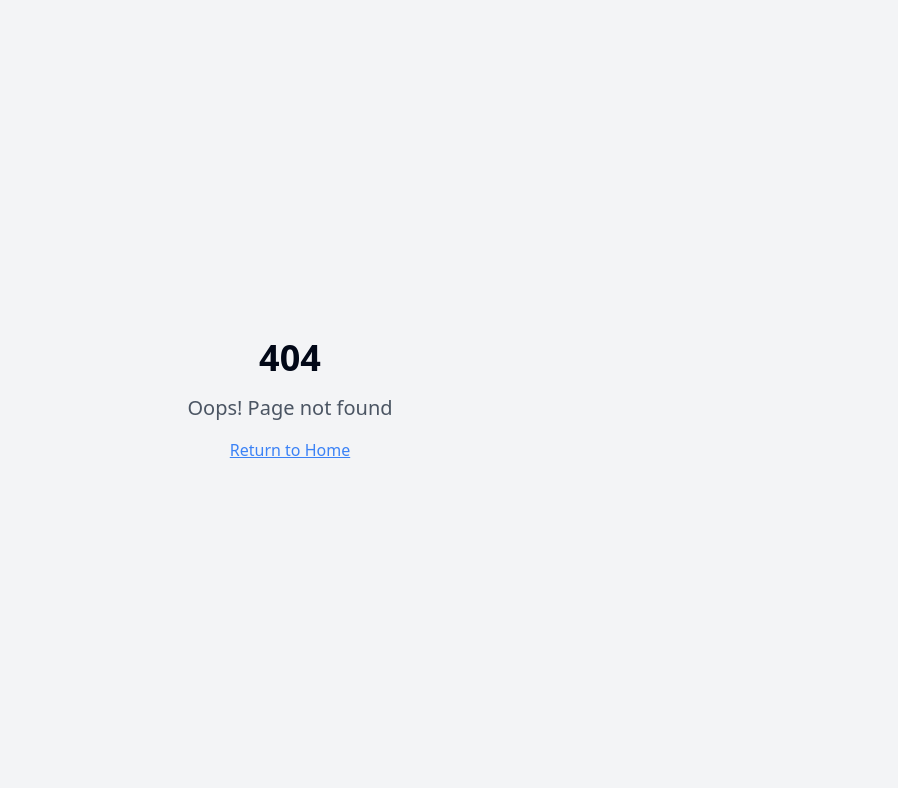
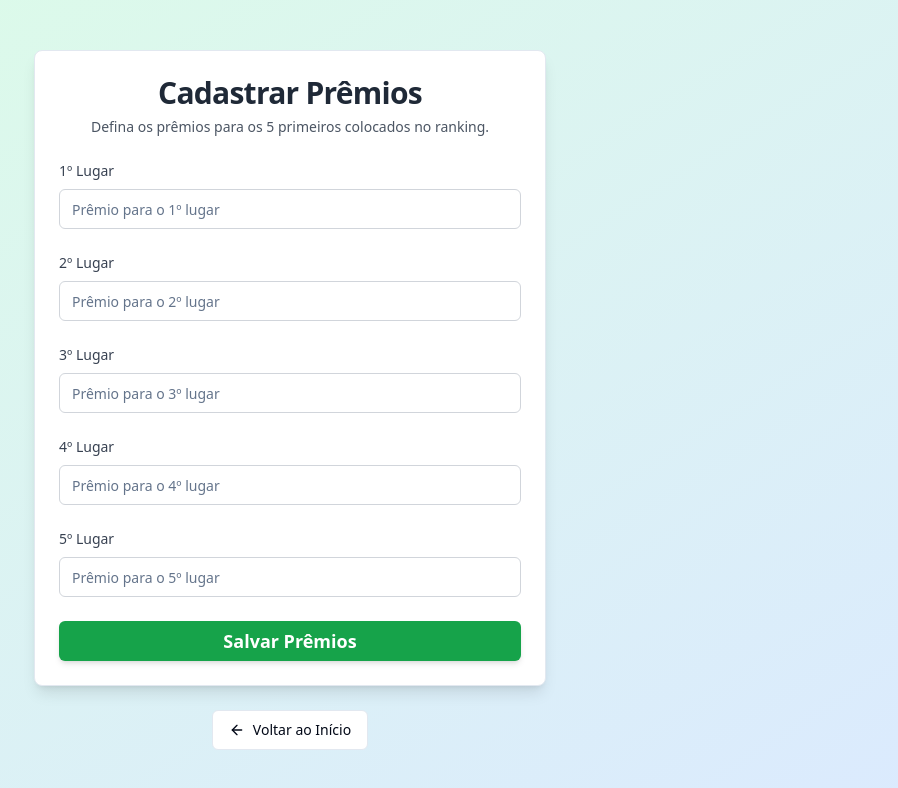
Before and after one commit to Dev-ICSN/Jogo-Ca-a-Palavras, a React (Vite) app: page /prizes in a window 1280 px wide. Before the commit this address had no page. Shown: the top 788 px of the page, without its empty margins (350-1248 px from the left). Built offline with nearby package versions, Linux system fonts and the light colour scheme.

Commit message:
[dyad] Adicionando cadastro de prêmios - wrote 7 file(s)

```diff
--- a/src/App.tsx
+++ b/src/App.tsx
@@ -5,6 +5,7 @@ import { QueryClient, QueryClientProvider } from "@tanstack/react-query";
 import { BrowserRouter, Routes, Route } from "react-router-dom";
 import Index from "./pages/Index";
 import NotFound from "./pages/NotFound";
+import Prizes from "./pages/Prizes";
 
 const queryClient = new QueryClient();
 
@@ -16,6 +17,7 @@ const App = () => (
       <BrowserRouter>
         <Routes>
           <Route path="/" element={<Index />} />
+          <Route path="/prizes" element={<Prizes />} />
           {/* ADD ALL CUSTOM ROUTES ABOVE THE CATCH-ALL "*" ROUTE */}
           <Route path="*" element={<NotFound />} />
         </Routes>
--- /dev/null
+++ b/src/components/PrizeList.tsx
@@ -0,0 +1,41 @@
+"use client";
+
+import React from "react";
+import { Card, CardContent, CardHeader, CardTitle } from "@/components/ui/card";
+import { Gift } from "lucide-react";
+
+interface PrizeListProps {
+  prizes: string[];
+}
+
+const PrizeList: React.FC<PrizeListProps> = ({ prizes }) => {
+  const hasPrizes = prizes.some(prize => prize.trim() !== "");
+
+  return (
+    <Card className="w-full h-full shadow-lg">
+      <CardHeader className="text-center">
+        <CardTitle className="text-2xl font-bold text-gray-800 flex items-center justify-center gap-2">
+          <Gift className="text-yellow-500" /> Prêmios
+        </CardTitle>
+      </CardHeader>
+      <CardContent>
+        {hasPrizes ? (
+          <ul className="space-y-2 text-left">
+            {prizes.map((prize, index) =>
+              prize.trim() ? (
+                <li key={index} className="flex items-center gap-3">
+                  <span className="font-bold text-lg text-gray-700">{index + 1}º:</span>
+                  <span className="text-gray-600">{prize}</span>
+                </li>
+              ) : null
+            )}
+          </ul>
+        ) : (
+          <p className="text-center text-gray-600">Nenhum prêmio cadastrado ainda.</p>
+        )}
+      </CardContent>
+    </Card>
+  );
+};
+
+export default PrizeList;
--- a/src/components/Ranking.tsx
+++ b/src/components/Ranking.tsx
@@ -18,7 +18,7 @@ interface RankingProps {
 
 const Ranking: React.FC<RankingProps> = ({ ranking }) => {
   return (
-    <Card className="w-full max-w-md shadow-lg mt-6">
+    <Card className="w-full h-full shadow-lg">
       <CardHeader className="text-center">
         <CardTitle className="text-2xl font-bold text-gray-800">Melhores Tempos</CardTitle>
       </CardHeader>
--- a/src/components/WelcomeScreen.tsx
+++ b/src/components/WelcomeScreen.tsx
@@ -1,6 +1,7 @@
 "use client";
 
 import React, { useState } from "react";
+import { Link } from "react-router-dom";
 import { Input } from "@/components/ui/input";
 import { Button } from "@/components/ui/button";
 import { Card, CardContent, CardDescription, CardHeader, CardTitle } from "@/components/ui/card";
@@ -8,19 +9,21 @@ import { showSuccess } from "@/utils/toast";
 import { RadioGroup, RadioGroupItem } from "@/components/ui/radio-group";
 import { Label } from "@/components/ui/label";
 import Ranking from "@/components/Ranking";
+import PrizeList from "@/components/PrizeList";
 import { RankingEntry } from "@/utils/rankingStorage";
 import { Select, SelectContent, SelectItem, SelectTrigger, SelectValue } from "@/components/ui/select";
 
 interface WelcomeScreenProps {
   onStartGame: (playerName: string, difficulty: "super-easy" | "easy" | "hard", theme: "kitchen" | "home" | "work" | "random") => void;
   ranking: RankingEntry[];
+  prizes: string[];
   onClearRanking: () => void;
 }
 
-const WelcomeScreen: React.FC<WelcomeScreenProps> = ({ onStartGame, ranking, onClearRanking }) => {
+const WelcomeScreen: React.FC<WelcomeScreenProps> = ({ onStartGame, ranking, prizes, onClearRanking }) => {
   const [playerName, setPlayerName] = useState<string>("");
   const [difficulty, setDifficulty] = useState<"super-easy" | "easy" | "hard">("easy");
-  const [theme, setTheme] = useState<"kitchen" | "home" | "work" | "random">("random"); // Default to random
+  const [theme, setTheme] = useState<"kitchen" | "home" | "work" | "random">("random");
 
   const handleStartGame = () => {
     if (playerName.trim()) {
@@ -106,13 +109,27 @@ const WelcomeScreen: React.FC<WelcomeScreenProps> = ({ onStartGame, ranking, onC
           </Button>
         </CardContent>
       </Card>
+
+      <div className="w-full max-w-4xl mt-6 grid grid-cols-1 md:grid-cols-2 gap-6">
         <Ranking ranking={ranking} />
+        <PrizeList prizes={prizes} />
+      </div>
+
+      <div className="flex gap-4 mt-4">
+        <Link to="/prizes">
+          <Button
+            className="py-2 px-6 text-md bg-green-500 hover:bg-green-600 text-white rounded-md shadow-md transition-colors duration-200"
+          >
+            Cadastrar Prêmios
+          </Button>
+        </Link>
         <Button
           onClick={onClearRanking}
-        className="mt-4 py-2 px-6 text-md bg-red-500 hover:bg-red-600 text-white rounded-md shadow-md transition-colors duration-200"
+          className="py-2 px-6 text-md bg-red-500 hover:bg-red-600 text-white rounded-md shadow-md transition-colors duration-200"
         >
           Resetar Ranking
         </Button>
+      </div>
     </div>
   );
 };
--- a/src/pages/Index.tsx
+++ b/src/pages/Index.tsx
@@ -5,26 +5,29 @@ import { MadeWithDyad } from "@/components/made-with-dyad";
 import WelcomeScreen from "@/components/WelcomeScreen";
 import WordSearchGame from "@/components/WordSearchGame";
 import { getRanking, addRankingEntry, clearRanking, RankingEntry } from "@/utils/rankingStorage";
+import { getPrizes } from "@/utils/prizeStorage";
 
 const Index = () => {
   const [gameStarted, setGameStarted] = useState(false);
   const [playerName, setPlayerName] = useState("");
   const [difficulty, setDifficulty] = useState<"super-easy" | "easy" | "hard">("easy");
-  const [theme, setTheme] = useState<"kitchen" | "home" | "work" | "random">("random"); // New state for theme
+  const [theme, setTheme] = useState<"kitchen" | "home" | "work" | "random">("random");
   const [ranking, setRanking] = useState<RankingEntry[]>([]);
+  const [prizes, setPrizes] = useState<string[]>([]);
 
   useEffect(() => {
     setRanking(getRanking());
+    setPrizes(getPrizes());
   }, []);
 
   const handleStartGame = (
     name: string,
     selectedDifficulty: "super-easy" | "easy" | "hard",
-    selectedTheme: "kitchen" | "home" | "work" | "random" // New parameter
+    selectedTheme: "kitchen" | "home" | "work" | "random"
   ) => {
     setPlayerName(name);
     setDifficulty(selectedDifficulty);
-    setTheme(selectedTheme); // Set the selected theme
+    setTheme(selectedTheme);
     setGameStarted(true);
     console.log(`Jogo iniciado para: ${name} no nível ${selectedDifficulty} com tema ${selectedTheme}`);
   };
@@ -44,8 +47,9 @@ const Index = () => {
     setGameStarted(false);
     setPlayerName("");
     setDifficulty("easy");
-    setTheme("random"); // Reset theme to default
+    setTheme("random");
     setRanking(getRanking());
+    setPrizes(getPrizes());
   };
 
   const handleClearRanking = () => {
@@ -59,13 +63,14 @@ const Index = () => {
         <WelcomeScreen
           onStartGame={handleStartGame}
           ranking={ranking}
+          prizes={prizes}
           onClearRanking={handleClearRanking}
         />
       ) : (
         <WordSearchGame
           playerName={playerName}
           difficulty={difficulty}
-          theme={theme} // Pass the theme prop
+          theme={theme}
           onRestartGame={handleRestartGame}
           onGameEnd={handleGameEnd}
         />
--- /dev/null
+++ b/src/pages/Prizes.tsx
@@ -0,0 +1,74 @@
+"use client";
+
+import React, { useState, useEffect } from "react";
+import { Link } from "react-router-dom";
+import { Input } from "@/components/ui/input";
+import { Button } from "@/components/ui/button";
+import { Card, CardContent, CardDescription, CardHeader, CardTitle } from "@/components/ui/card";
+import { Label } from "@/components/ui/label";
+import { getPrizes, savePrizes } from "@/utils/prizeStorage";
+import { showSuccess } from "@/utils/toast";
+import { ArrowLeft } from "lucide-react";
+
+const Prizes = () => {
+  const [prizes, setPrizes] = useState<string[]>(Array(5).fill(""));
+
+  useEffect(() => {
+    setPrizes(getPrizes());
+  }, []);
+
+  const handlePrizeChange = (index: number, value: string) => {
+    const newPrizes = [...prizes];
+    newPrizes[index] = value;
+    setPrizes(newPrizes);
+  };
+
+  const handleSaveChanges = () => {
+    savePrizes(prizes);
+    showSuccess("Prêmios salvos com sucesso!");
+  };
+
+  return (
+    <div className="flex flex-col items-center justify-center min-h-screen bg-gradient-to-br from-green-100 to-blue-100 p-4">
+      <Card className="w-full max-w-lg shadow-lg">
+        <CardHeader className="text-center">
+          <CardTitle className="text-3xl font-bold text-gray-800">Cadastrar Prêmios</CardTitle>
+          <CardDescription className="text-gray-600 mt-2">
+            Defina os prêmios para os 5 primeiros colocados no ranking.
+          </CardDescription>
+        </CardHeader>
+        <CardContent className="space-y-6">
+          {prizes.map((prize, index) => (
+            <div key={index} className="space-y-2">
+              <Label htmlFor={`prize-${index}`} className="block text-sm font-medium text-gray-700">
+                {index + 1}º Lugar
+              </Label>
+              <Input
+                id={`prize-${index}`}
+                type="text"
+                placeholder={`Prêmio para o ${index + 1}º lugar`}
+                value={prize}
+                onChange={(e) => handlePrizeChange(index, e.target.value)}
+                className="w-full p-3 border border-gray-300 rounded-md focus:ring-2 focus:ring-green-500 focus:border-green-500"
+              />
+            </div>
+          ))}
+          <Button
+            onClick={handleSaveChanges}
+            className="w-full py-3 text-lg font-semibold bg-green-600 hover:bg-green-700 text-white rounded-md shadow-md transition-colors duration-200"
+          >
+            Salvar Prêmios
+          </Button>
+        </CardContent>
+      </Card>
+      <Link to="/" className="mt-6">
+        <Button variant="outline" className="flex items-center gap-2">
+          <ArrowLeft size={16} />
+          Voltar ao Início
+        </Button>
+      </Link>
+    </div>
+  );
+};
+
+export default Prizes;
--- /dev/null
+++ b/src/utils/prizeStorage.ts
@@ -0,0 +1,33 @@
+const PRIZES_KEY = "wordSearchPrizes";
+const MAX_PRIZES = 5;
+
+// Os prêmios são armazenados como um array de strings.
+// Índice 0 = 1º lugar, Índice 1 = 2º lugar, etc.
+export function getPrizes(): string[] {
+  try {
+    const storedPrizes = localStorage.getItem(PRIZES_KEY);
+    if (storedPrizes) {
+      const parsedPrizes = JSON.parse(storedPrizes);
+      // Garante que é um array com o comprimento correto
+      if (Array.isArray(parsedPrizes) && parsedPrizes.length === MAX_PRIZES) {
+        return parsedPrizes;
+      }
+    }
+  } catch (error) {
+    console.error("Falha ao carregar prêmios do localStorage:", error);
+  }
+  // Retorna um array vazio padrão se nada for encontrado ou houver um erro
+  return Array(MAX_PRIZES).fill("");
+}
+
+export function savePrizes(prizes: string[]): void {
+  if (prizes.length !== MAX_PRIZES) {
+    console.error(`Tentativa de salvar um número incorreto de prêmios. Esperado ${MAX_PRIZES}, recebido ${prizes.length}.`);
+    return;
+  }
+  try {
+    localStorage.setItem(PRIZES_KEY, JSON.stringify(prizes));
+  } catch (error) {
+    console.error("Falha ao salvar prêmios no localStorage:", error);
+  }
+}
```
Lines whose indentation alone changed are shown as unchanged.
